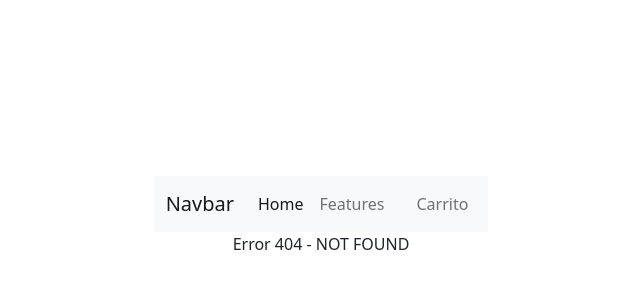
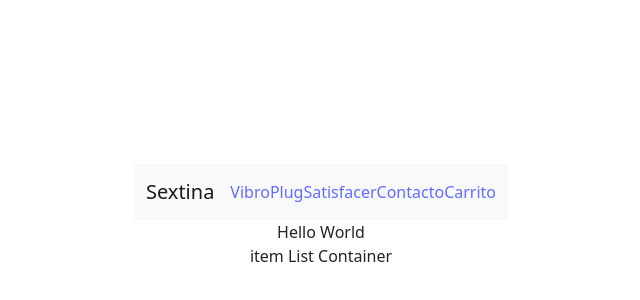
Before and after one commit to nachopolinari/proyectoFinalReact, a React (Vite) app: page /category/pLug in a window 1280 px wide. Before the commit this address led to /404. Shown: the part 184-484 px from the top of the page, without its empty margins (319-959 px from the left). Built offline with nearby package versions, Linux system fonts and the light colour scheme.

Commit message:
filtrado

```diff
--- a/src/App.jsx
+++ b/src/App.jsx
@@ -1,4 +1,3 @@
-import { useState } from 'react'
 import { BrowserRouter, Routes, Route, Navigate } from 'react-router-dom'
 
 import ItemListContainer from './components/pages/ItemListContainer/ItemListContainer'
@@ -10,25 +9,18 @@ import NotFound404 from './components/NotFound404/NotFound404';
 import 'bootstrap/dist/css/bootstrap.min.css';
 import './App.css'
 
-
 function App() {
-
     return (
         <BrowserRouter>
-
             <Navbar />
             <Routes>
-                <Route path='/' element={<ItemListContainer greeting={'Hello World'} titulo={'item List Container'} />}/>
-                <Route path='/detalle' element={<ItemDetailContainer />}/>
-                <Route path='/cart' element={<CartPages /> }/>
-                <Route path='/404' element={<NotFound404/>} />
-
-
-                <Route path='*' element={<Navigate to='/404'/>} />
+                <Route path='/' element={<ItemListContainer greeting={'Hello World'} titulo={'item List Container'} />} />
+                <Route path='/category/:idCategory' element={<ItemListContainer greeting={'Hello World'} titulo={'item List Container'} />} />
+                <Route path='/detalle/:idProducto' element={<ItemDetailContainer />} />
+                <Route path='/cart' element={<CartPages />} />
+                <Route path='/404' element={<NotFound404 />} />
+                <Route path='*' element={<Navigate to='/404' />} />
             </Routes>
-        </BrowserRouter>
-
-    )
+        </BrowserRouter>)
 }
-
 export default App
--- a/src/components/Navbar/Navbar.jsx
+++ b/src/components/Navbar/Navbar.jsx
@@ -1,27 +1,21 @@
 import React from 'react'
+import { Link } from 'react-router-dom'
 
 const Navbar = () => {
     return (
         <nav className="navbar navbar-expand-lg bg-light">
             <div className="container-fluid">
-    <a className="navbar-brand" href="#">Navbar</a>
+                <Link to='/' className="navbar-brand" href="#">Sextina</Link>
                 <button className="navbar-toggler" type="button" data-bs-toggle="collapse" data-bs-target="#navbarNav" aria-controls="navbarNav" aria-expanded="false" aria-label="Toggle navigation">
                     <span className="navbar-toggler-icon"></span>
                 </button>
                 <div className="collapse navbar-collapse" id="navbarNav">
                     <ul className="navbar-nav">
-        <li className="nav-item">
-          <a className="nav-link active" aria-current="page" href="#">Home</a>
-        </li>
-        <li className="nav-item">
-          <a className="nav-link" href="#">Features</a>
-        </li>
-        <li className="nav-item">
-          <a className="nav-link" href="#"></a>
-        </li>
-        <li className="nav-item">
-          <a className="nav-link">Carrito</a>
-        </li>
+                        <Link to='/category/vibro' className="nav-item">Vibro</Link>
+                        <Link to='/category/pLug' className="nav-item">Plug</Link>
+                        <Link to='/category/satisfacer' className="nav-item">Satisfacer</Link>
+                        <Link to='/contacto' className="nav-item">Contacto</Link>
+                        <Link to='/cart' className="nav-item">Carrito</Link>
                     </ul>
                 </div>
             </div>
--- a/src/components/pages/ItemDetailContainer/ItemDetailContainer.jsx
+++ b/src/components/pages/ItemDetailContainer/ItemDetailContainer.jsx
@@ -1,9 +1,12 @@
 import React from 'react'
+import { useParams } from 'react-router-dom'
 import ItemDetail from '../../ItemDetail/ItemDetail'
 
 const ItemDetailContainer = () => {
 
 //estados
+const {idProducto} = useParams()
+console.log(idProducto)
 //userEffect llamando a la API mock
 
   return (
--- a/src/components/pages/ItemListContainer/ItemListContainer.jsx
+++ b/src/components/pages/ItemListContainer/ItemListContainer.jsx
@@ -1,5 +1,6 @@
 import React from 'react'
 import { useEffect, useState } from 'react'
+import { Link, useParams } from 'react-router-dom'
 import { gFetch } from '../../../helpers/gFetch'
 
 
@@ -8,12 +9,23 @@ const ItemListContainer = ({ greeting, titulo }) => {
     const [productos, setProductos] = useState([])
     const [loading, setLoading] = useState(true)
 
+
+    const { idCategory } = useParams()
+    console.log(idCategory)
+
     useEffect(() => {
+        if (idCategory) {
+            gFetch()
+                .then(resSgte => setProductos(resSgte.filter(producto=>producto.category===idCategory)))
+                .catch(err => console.log(err))
+                .finally(() => setLoading(false))
+        } else {
             gFetch()
                 .then(resSgte => setProductos(resSgte))
                 .catch(err => console.log(err))
                 .finally(() => setLoading(false))
-  }, [])
+        }
+    }, [idCategory])
 
     console.log(productos)
 
@@ -25,7 +37,9 @@ const ItemListContainer = ({ greeting, titulo }) => {
             {loading ?
                 <h2>Cargando...</h2>
                 :
-        productos.map(products => <div key={products.id}>
+                productos.map(products => <div
+                    key={products.id}>
+                    <Link to={`/detalle/${products.id}`}>
                         <div className="card" >
                             <img src={products.picture} className="card-img-top" alt="..." />
                             <div className="card-body">
@@ -33,10 +47,10 @@ const ItemListContainer = ({ greeting, titulo }) => {
                                 <p className="card-text">Color: <br />
                                     Precio: ${products.price}  <br />
                                     Categoria:  </p>
-              <a href="#" className="btn btn-primary">Ver detalles</a>
                                 <button>Comprar</button>
                             </div>
                         </div>
+                    </Link>
                 </div>
 
                 )
--- a/src/helpers/gFetch.js
+++ b/src/helpers/gFetch.js
@@ -11,7 +11,7 @@ export const gFetch = () => {
 
         setTimeout(() => {
             res(products)
-        }, 3000)
+        }, 2000)
 
 
     })
```
Lines whose indentation alone changed are shown as unchanged.
